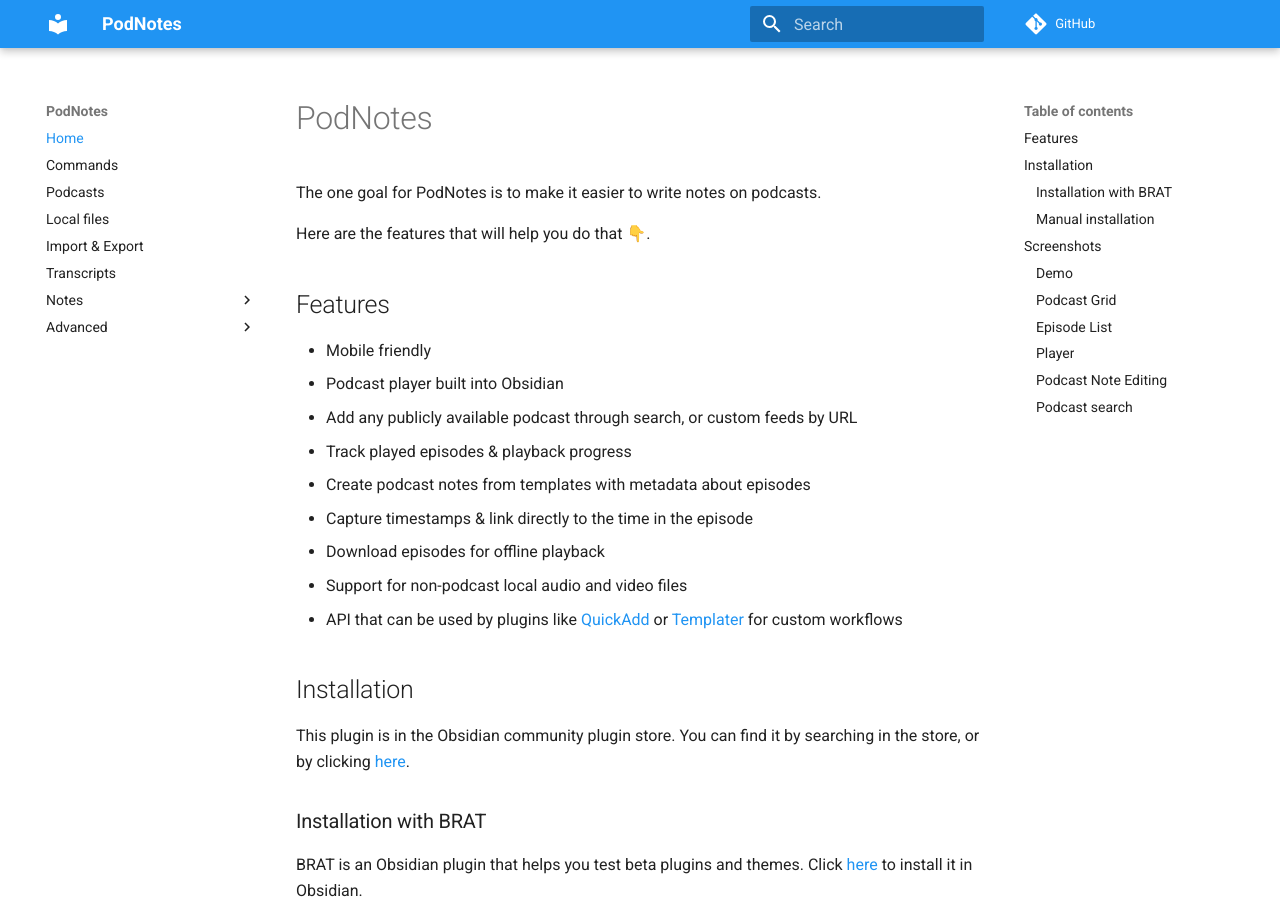
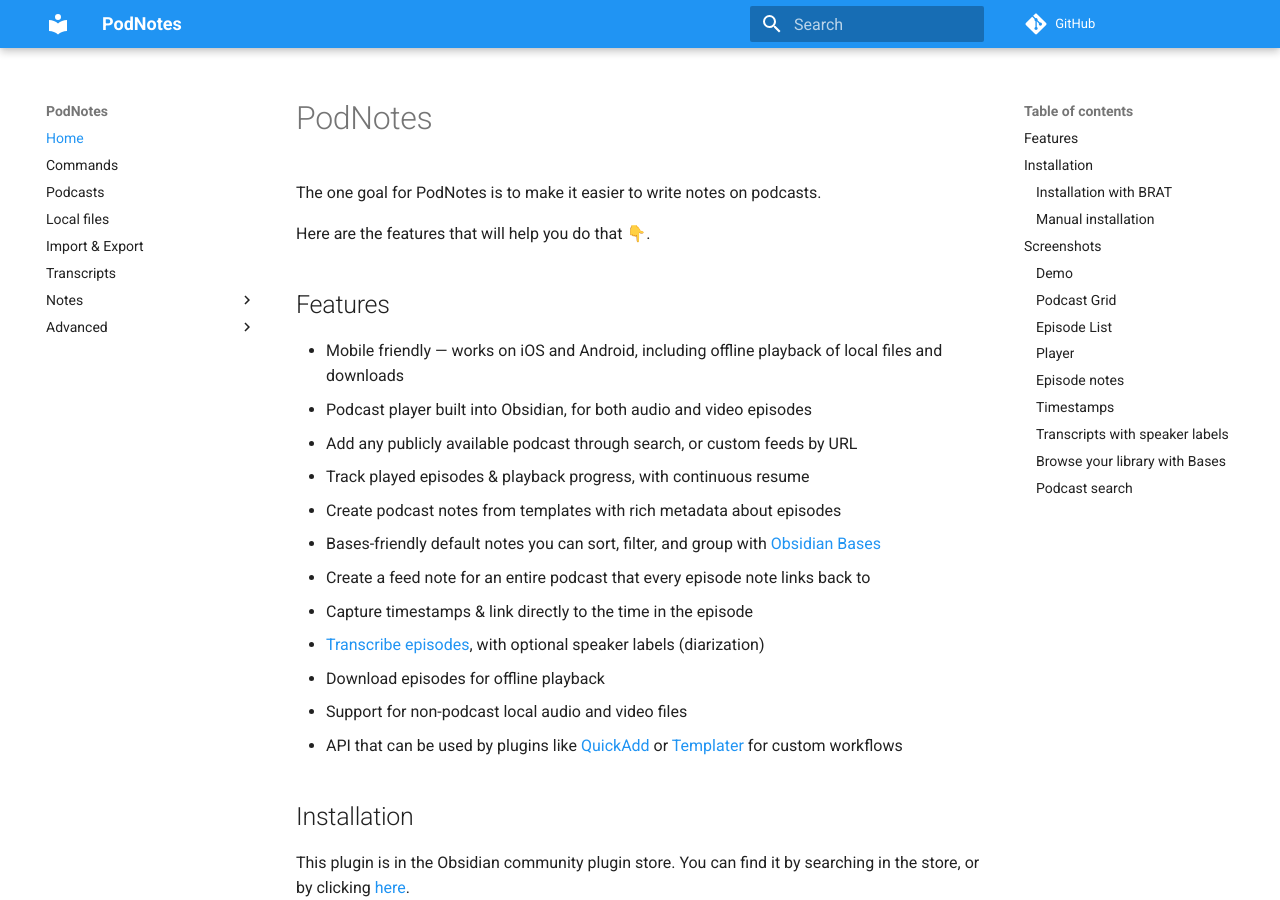
Before and after one commit to chhoumann/PodNotes, an MkDocs documentation site: the page built from docs/docs/index.md, in a window 1280 px wide and 900 px high. Built offline with MkDocs 1.6.1 and Material for MkDocs 9.7.7, drawn with Linux system fonts in a browser that asks for light colours; comment, search, counter and statistics services are not loaded; some of the changed text lies outside the part shown.

Commit message:
docs: refresh and add showcase screenshots for v2.17.0 (#216)
Refresh the showcase screenshots with realistic demo data and add new
ones for the features shipping in 2.17.0: the player, a Bases-friendly
episode note, clickable timestamp links, a speaker-labelled transcript,
a podcast feed note, an Obsidian Bases view, and the diarization
settings. Wire the new and refreshed images into the README and docs
(index, templates, timestamps, transcripts).

No source changes — documentation and release assets only.

```diff
--- a/docs/docs/index.md
+++ b/docs/docs/index.md
@@ -6,12 +6,15 @@ Here are the features that will help you do that 👇.
 
 ## Features
 
-- Mobile friendly
-- Podcast player built into Obsidian
+- Mobile friendly — works on iOS and Android, including offline playback of local files and downloads
+- Podcast player built into Obsidian, for both audio and video episodes
 - Add any publicly available podcast through search, or custom feeds by URL
-- Track played episodes & playback progress
-- Create podcast notes from templates with metadata about episodes
+- Track played episodes & playback progress, with continuous resume
+- Create podcast notes from templates with rich metadata about episodes
+- Bases-friendly default notes you can sort, filter, and group with [Obsidian Bases](https://help.obsidian.md/bases)
+- Create a feed note for an entire podcast that every episode note links back to
 - Capture timestamps & link directly to the time in the episode
+- [Transcribe episodes](transcripts.md), with optional speaker labels (diarization)
 - Download episodes for offline playback
 - Support for non-podcast local audio and video files
 - API that can be used by plugins like [QuickAdd](https://github.com/chhoumann/QuickAdd) or [Templater](https://github.com/silentvoid13/Templater) for custom workflows
@@ -52,11 +55,33 @@ Now refresh the plugins in Obsidian and enable PodNotes.
 
 ### Player
 
+Play audio and video episodes, adjust the speed, and pick up exactly where you left off.
+
 ![Player](resources/player.png)
 
-### Podcast Note Editing
+### Episode notes
 
-![Podcast Note Editing](resources/podcast_note.png)
+Notes are created from a template with structured, [Bases](https://help.obsidian.md/bases)-friendly frontmatter.
+
+![Episode note](resources/podcast_note.png)
+
+### Timestamps
+
+Capture the moment you're listening to as a clickable link straight into your notes.
+
+![Timestamps](resources/timestamps.png)
+
+### Transcripts with speaker labels
+
+Transcribe an episode and, optionally, label who said what.
+
+![Transcript with speaker labels](resources/transcript_diarization.png)
+
+### Browse your library with Bases
+
+Because episode notes carry structured metadata, you can query them with Obsidian Bases.
+
+![Bases view of episode notes](resources/bases_view.png)
 
 ### Podcast search
 
```
Also changed, not shown: docs/docs/templates.md (+4 -0 lines), docs/docs/timestamps.md (+4 -0 lines), docs/docs/transcripts.md (+4 -6 lines), README.md, docs/docs/resources/bases_view.png (added), docs/docs/resources/diarization_settings.png (added), docs/docs/resources/feed_note.png (added), docs/docs/resources/player.png, docs/docs/resources/podcast_grid.png, docs/docs/resources/podcast_note.png, docs/docs/resources/timestamps.png (added), docs/docs/resources/transcript_diarization.png (added), 1 other file.
